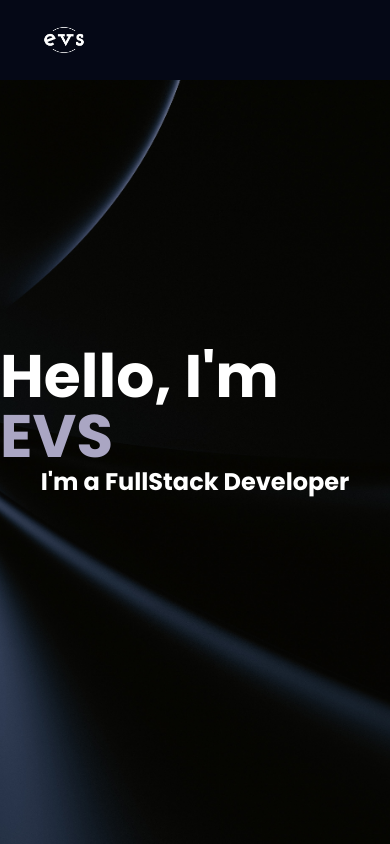
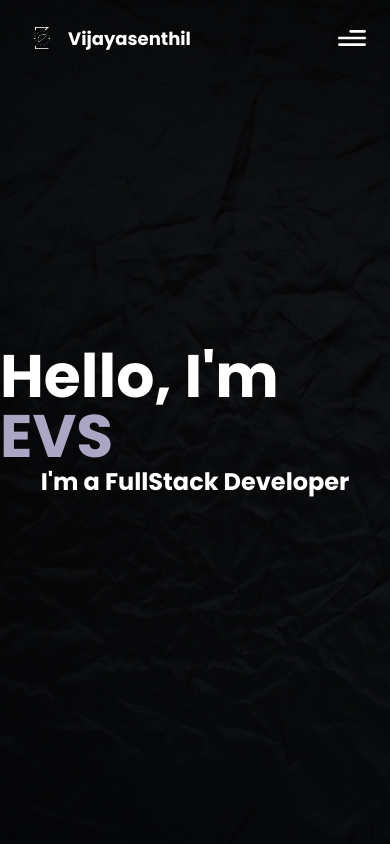
Before and after one commit to iamevs/Portfolio, a React (Vite) app: page / in a window 390 px wide. Shown: the top 844 px of the page. Built offline with nearby package versions, Linux system fonts and the light colour scheme.

Commit message:
NavBar Completed

```diff
--- a/src/components/Navbar.jsx
+++ b/src/components/Navbar.jsx
@@ -1,19 +1,37 @@
-import React, { useEffect, useState } from 'react'
-import { Link } from 'react-router-dom';
+import React, { useEffect, useState } from "react";
+import { Link } from "react-router-dom";
 
-import { styles } from '../styles';
-import { navLinks } from '../constants';
-import { logo, menu, close } from '../assets';
+import { styles } from "../styles";
+import { navLinks } from "../constants";
+import { logo, menu, close } from "../assets";
 
 const Navbar = () => {
-    const [active, setActive] = useState('');
+    const [active, setActive] = useState("");
+    const [toggle, setToggle] = useState(false);
+    const [scrolled, setScrolled] = useState(false);
 
+    useEffect(() => {
+        const handleScroll = () => {
+            const scrollTop = window.scrollY;
+            if (scrollTop > 100) {
+                setScrolled(true);
+            } else {
+                setScrolled(false);
+            }
+        };
+
+        window.addEventListener("scroll", handleScroll);
+
+        return () => window.removeEventListener("scroll", handleScroll);
+    }, []);
 
     return (
         <nav
-            className={`${styles.paddingX} w-full flex-items-center py-5 fixed top-0 z-20 bg-primary`}
+            className={`${styles.paddingX
+                } w-full flex items-center py-5 fixed top-0 z-20 ${scrolled ? "bg-primary" : "bg-transparent"
+                }`}
         >
-            <div className="w-full flex justify-between items-center max-w-7xl mx-auto">
+            <div className='w-full flex justify-between items-center max-w-7xl mx-auto'>
                 <Link
                     to='/'
                     className='flex items-center gap-2'
@@ -22,8 +40,12 @@
                         window.scrollTo(0, 0);
                     }}
                 >
-                    <img src={logo} alt='logo' className='w-20 h-10 object-contain' />
+                    <img src={logo} alt='logo' className='w-9 h-9 object-contain' />
+                    <p className='text-white text-[18px] font-bold cursor-pointer flex '>
+                        Vijayasenthil
+                    </p>
                 </Link>
+
                 <ul className='list-none hidden sm:flex flex-row gap-10'>
                     {navLinks.map((nav) => (
                         <li
@@ -36,9 +58,39 @@
                         </li>
                     ))}
                 </ul>
+
+                <div className='sm:hidden flex flex-1 justify-end items-center'>
+                    <img
+                        src={toggle ? close : menu}
+                        alt='menu'
+                        className='w-[28px] h-[28px] object-contain cursor-pointer'
+                        onClick={() => setToggle(!toggle)}
+                    />
+
+                    <div
+                        className={`${!toggle ? "hidden" : "flex"
+                            } p-6 black-gradient absolute top-20 right-0 mx-4 my-2 min-w-[140px] z-10 rounded-xl`}
+                    >
+                        <ul className='list-none flex justify-end items-start flex-1 flex-col gap-4'>
+                            {navLinks.map((nav) => (
+                                <li
+                                    key={nav.id}
+                                    className={`font-poppins font-medium cursor-pointer text-[16px] ${active === nav.title ? "text-white" : "text-secondary"
+                                        }`}
+                                    onClick={() => {
+                                        setToggle(!toggle);
+                                        setActive(nav.title);
+                                    }}
+                                >
+                                    <a href={`#${nav.id}`}>{nav.title}</a>
+                                </li>
+                            ))}
+                        </ul>
+                    </div>
+                </div>
             </div>
         </nav>
-    )
-}
+    );
+};
 
-export default Navbar
+export default Navbar;
```
Also changed, not shown: src/assets/herobg.png, src/assets/logo.png.
